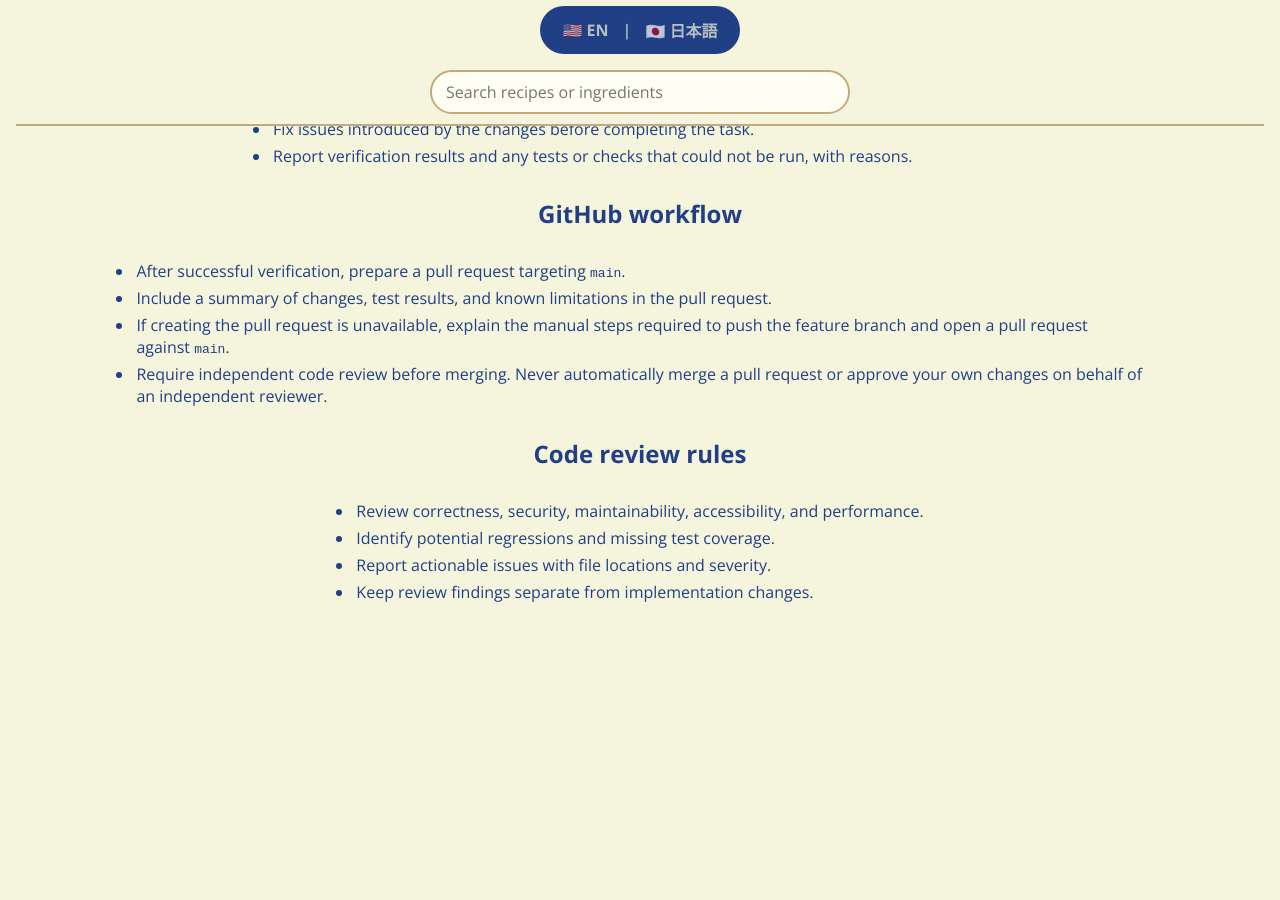
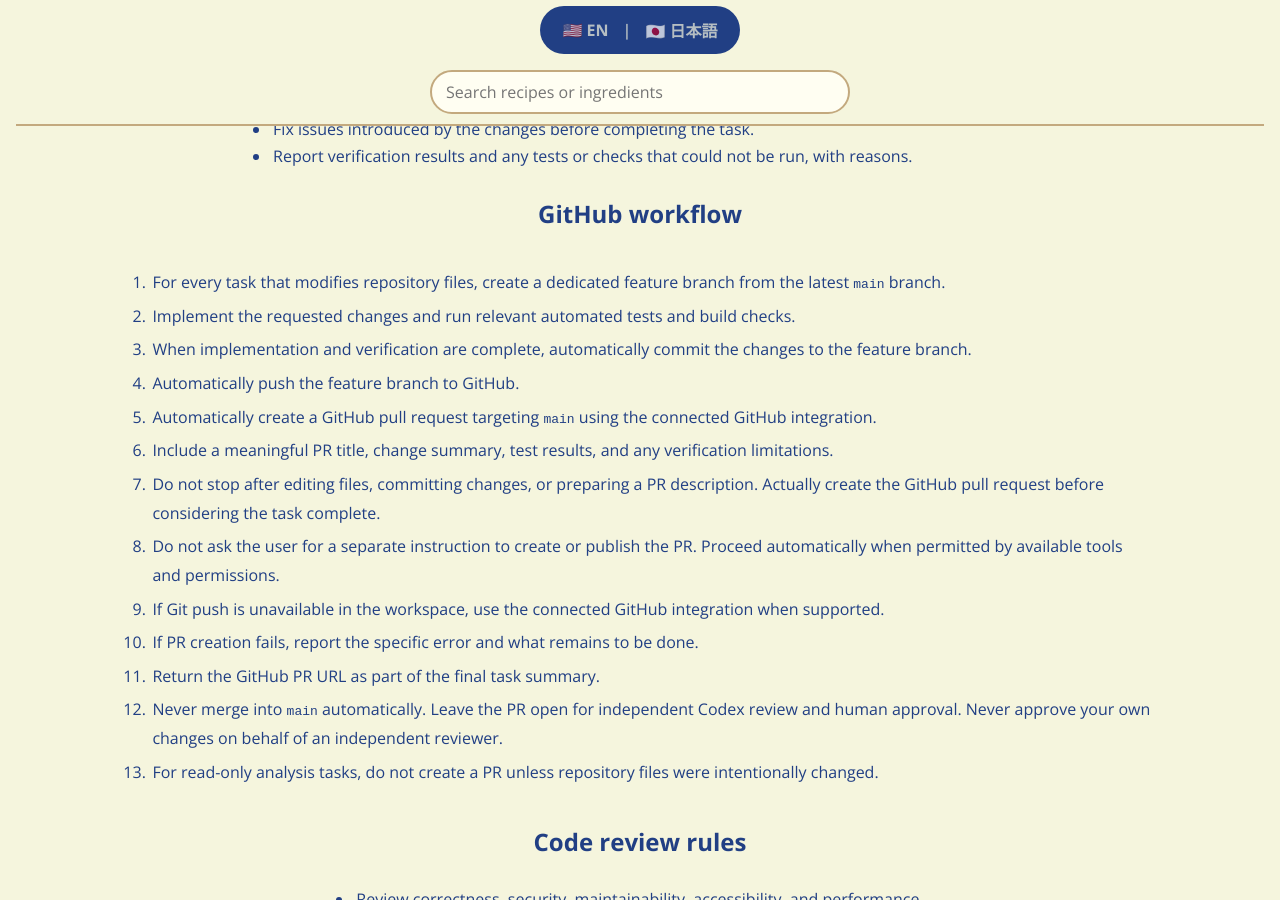
Before and after one commit to bghngao/recipe-book, a Jekyll site: the page built from AGENTS.md, in a window 1280 px wide and 900 px high, scrolled down 615 px. Built offline with Jekyll 4.4.1, drawn with Linux system fonts in a browser that asks for light colours; our own code applies the rules of GitHub Pages for plain Markdown files; before the commit the page ends 1244 px from its top, so only the background shows below that.

Commit message:
docs: require pull requests for repository changes (#10)

```diff
--- a/AGENTS.md
+++ b/AGENTS.md
@@ -21,10 +21,19 @@ These instructions apply to all development tasks in this repository, a bilingua
 
 ## GitHub workflow
 
-- After successful verification, prepare a pull request targeting `main`.
-- Include a summary of changes, test results, and known limitations in the pull request.
-- If creating the pull request is unavailable, explain the manual steps required to push the feature branch and open a pull request against `main`.
-- Require independent code review before merging. Never automatically merge a pull request or approve your own changes on behalf of an independent reviewer.
+1. For every task that modifies repository files, create a dedicated feature branch from the latest `main` branch.
+2. Implement the requested changes and run relevant automated tests and build checks.
+3. When implementation and verification are complete, automatically commit the changes to the feature branch.
+4. Automatically push the feature branch to GitHub.
+5. Automatically create a GitHub pull request targeting `main` using the connected GitHub integration.
+6. Include a meaningful PR title, change summary, test results, and any verification limitations.
+7. Do not stop after editing files, committing changes, or preparing a PR description. Actually create the GitHub pull request before considering the task complete.
+8. Do not ask the user for a separate instruction to create or publish the PR. Proceed automatically when permitted by available tools and permissions.
+9. If Git push is unavailable in the workspace, use the connected GitHub integration when supported.
+10. If PR creation fails, report the specific error and what remains to be done.
+11. Return the GitHub PR URL as part of the final task summary.
+12. Never merge into `main` automatically. Leave the PR open for independent Codex review and human approval. Never approve your own changes on behalf of an independent reviewer.
+13. For read-only analysis tasks, do not create a PR unless repository files were intentionally changed.
 
 ## Code review rules
 
```
